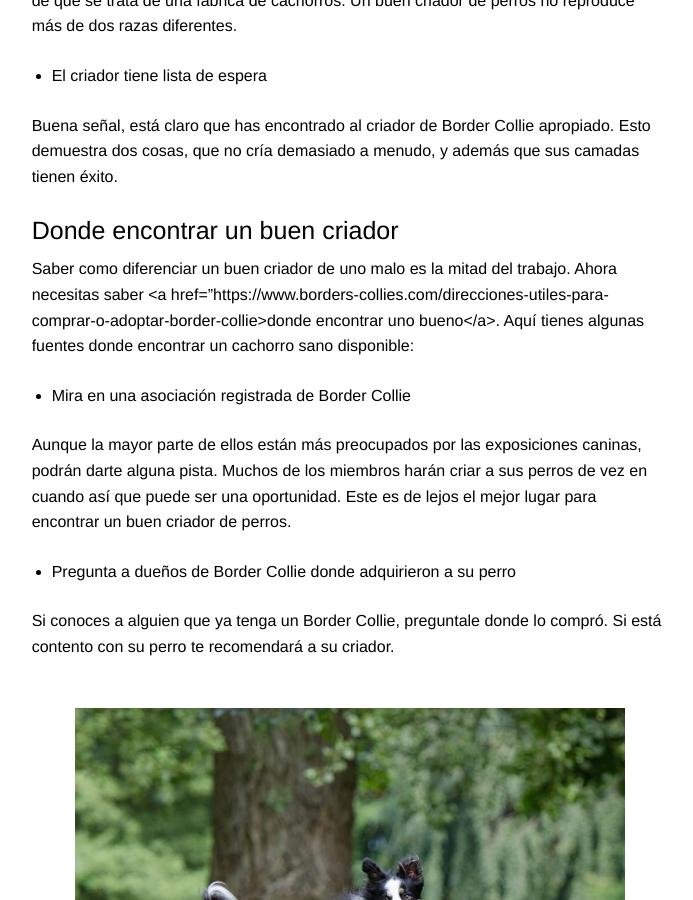
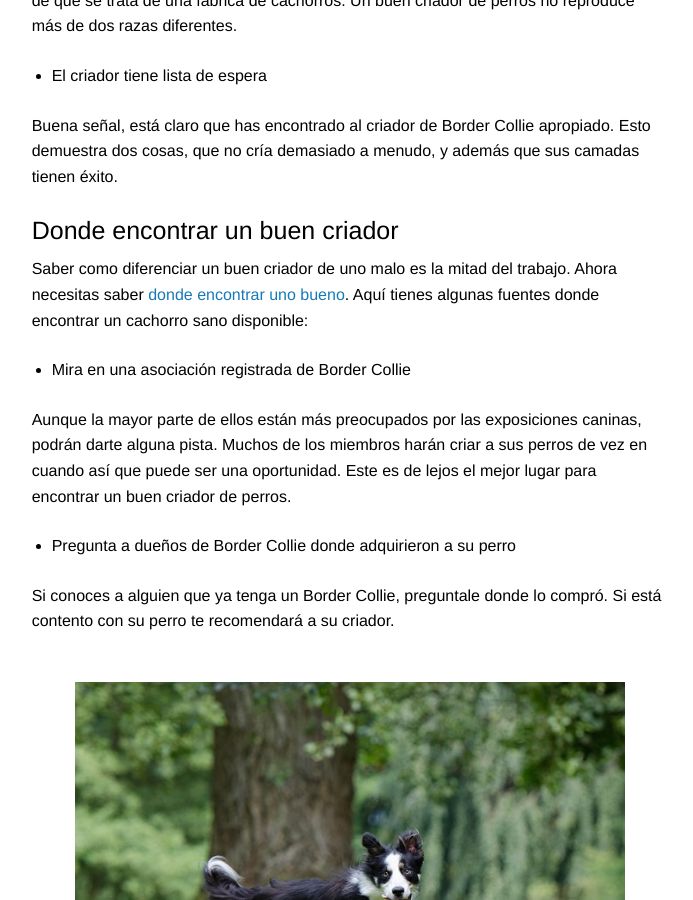
Before and after one commit to Borders-collies/borders-collies.github.io, a Jekyll site: the page built from _posts/2017-01-04-como-encontrar-un-buen-criador-de-border-collie.md, in a window 1280 px wide and 900 px high, scrolled down 1644 px. Shown: the whole window, without its empty margins (290-983 px from the left). Built offline with Jekyll 4.4.1, drawn with Linux system fonts in a browser that asks for light colours.

Commit message:
bug fixed

```diff
--- a/_posts/2017-01-04-como-encontrar-un-buen-criador-de-border-collie.md
+++ b/_posts/2017-01-04-como-encontrar-un-buen-criador-de-border-collie.md
@@ -37,7 +37,7 @@ Buena señal, está claro que has encontrado al criador de Border Collie apropia
 
 <h3>Donde encontrar un buen criador</h3>
 
-Saber como diferenciar un buen criador de uno malo es la mitad del trabajo. Ahora necesitas saber <a href="{{ site.url }}/direcciones-utiles-para-comprar-o-adoptar-border-collie>donde encontrar uno bueno</a>. Aquí tienes algunas fuentes donde encontrar un cachorro sano disponible:
+Saber como diferenciar un buen criador de uno malo es la mitad del trabajo. Ahora necesitas saber <a href="{{ site.url }}/direcciones-utiles-para-comprar-o-adoptar-border-collie">donde encontrar uno bueno</a>. Aquí tienes algunas fuentes donde encontrar un cachorro sano disponible:
 
 - Mira en una asociación registrada de Border Collie
 
--- a/feed.xml
+++ b/feed.xml
@@ -12,9 +12,11 @@ layout: null
           <item>
             <title>{{ post.title | xml_escape }}</title>
             {% if post.category == 'videos' %}
-              <description>{{ post.video-description | xml_escape }}</description>
+              <description><iframe class="video-individual" width="640" height="360" src="{{ post.video }}" frameborder="0" allowfullscreen></iframe> <br>
+              {{ post.video-description | xml_escape }}</description>
             {% else %}
-              <description>{{ post.content | xml_escape }}</description>
+              <description><img src="{{site.url}}/assets/img/articulos/{{ post.image }}"/><br>
+              {{ post.content | xml_escape }}</description>
             {% endif %}
             <pubDate>{{ post.date | date: "%a, %d %b %Y %H:%M:%S %z" }}</pubDate>
             <link>{{ site.url }}{{ post.url }}</link>
```
Also changed, not shown: border-collie-videos/_posts/2017-03-09-border-collie-jugando-con-bebe.md (+1 -1 lines).
